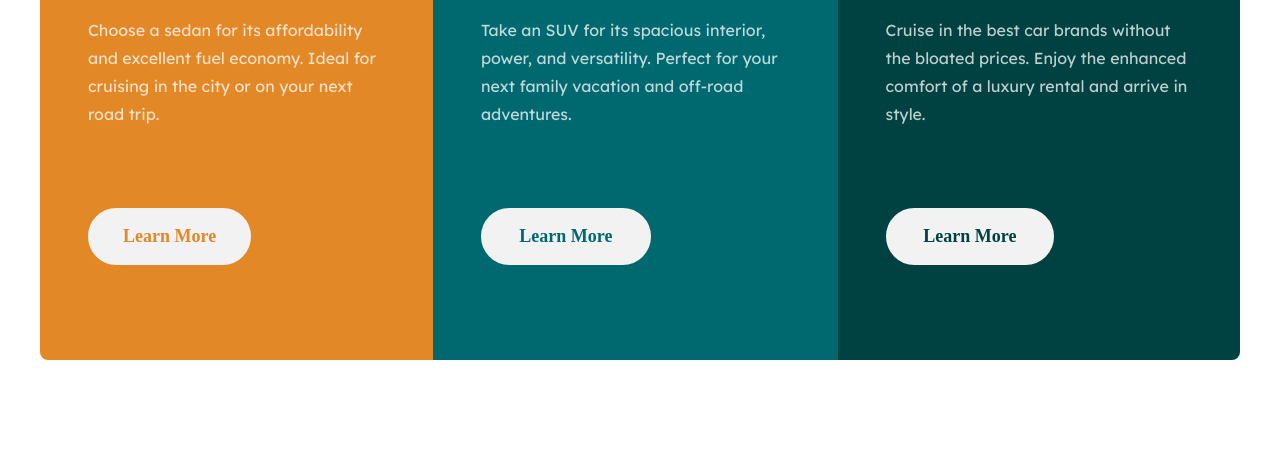
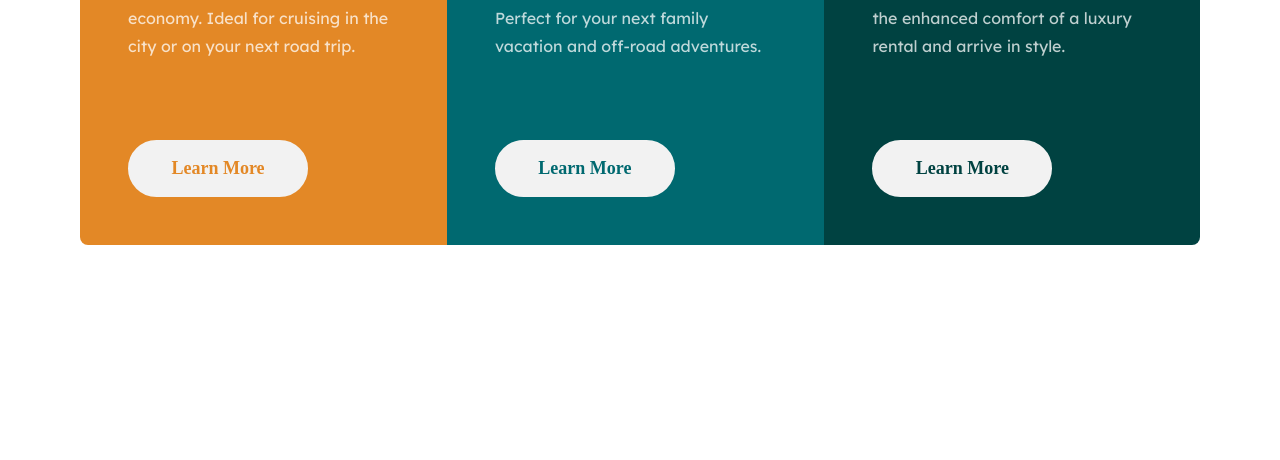
Before and after one commit to IllaMelo/3-column-preview, a plain HTML site: page index.html in a window 1280 px wide. Shown: the part 340-800 px from the top of the page. Drawn offline with Linux system fonts and the light colour scheme.

Commit message:
Update style.css

```diff
--- a/style.css
+++ b/style.css
@@ -42,7 +42,7 @@ a{
     text-align: center;
     background-color: var(--Very-light-gray);
     font-size: 18px;
-    width: 55%;
+    width: 10em;
 
 
 }
@@ -60,12 +60,13 @@ body{
     display: flex;
     flex-direction: column;
     justify-content: center;
-    height: 100vh;
-    width: 100%;
 
 
 }
+main{
 
+    justify-content: center;
+}
 main div{
     padding: 2rem 3rem 3rem 3rem;
 
@@ -111,7 +112,7 @@ main div{
 
 
 
-@media (min-width: 901px){
+@media (min-width: 850px){
     .card-one{
         border-radius: 0.5rem 0 0 0.5rem;
 
@@ -123,12 +124,10 @@ main div{
     main{
 
         display: flex;
+        box-sizing:border-box;
         justify-content: center;
-        min-width: 1000px;
-        min-height: 600px;
-        margin: auto;
-        padding: auto;
-        max-width: 1200px;
+        margin: 5rem;
+
 
     }
     main div{
@@ -138,9 +137,10 @@ main div{
 
     }
 
+
 }
 
-@media (max-width: 900px){
+@media (max-width: 849px){
 
     main{
 
```
